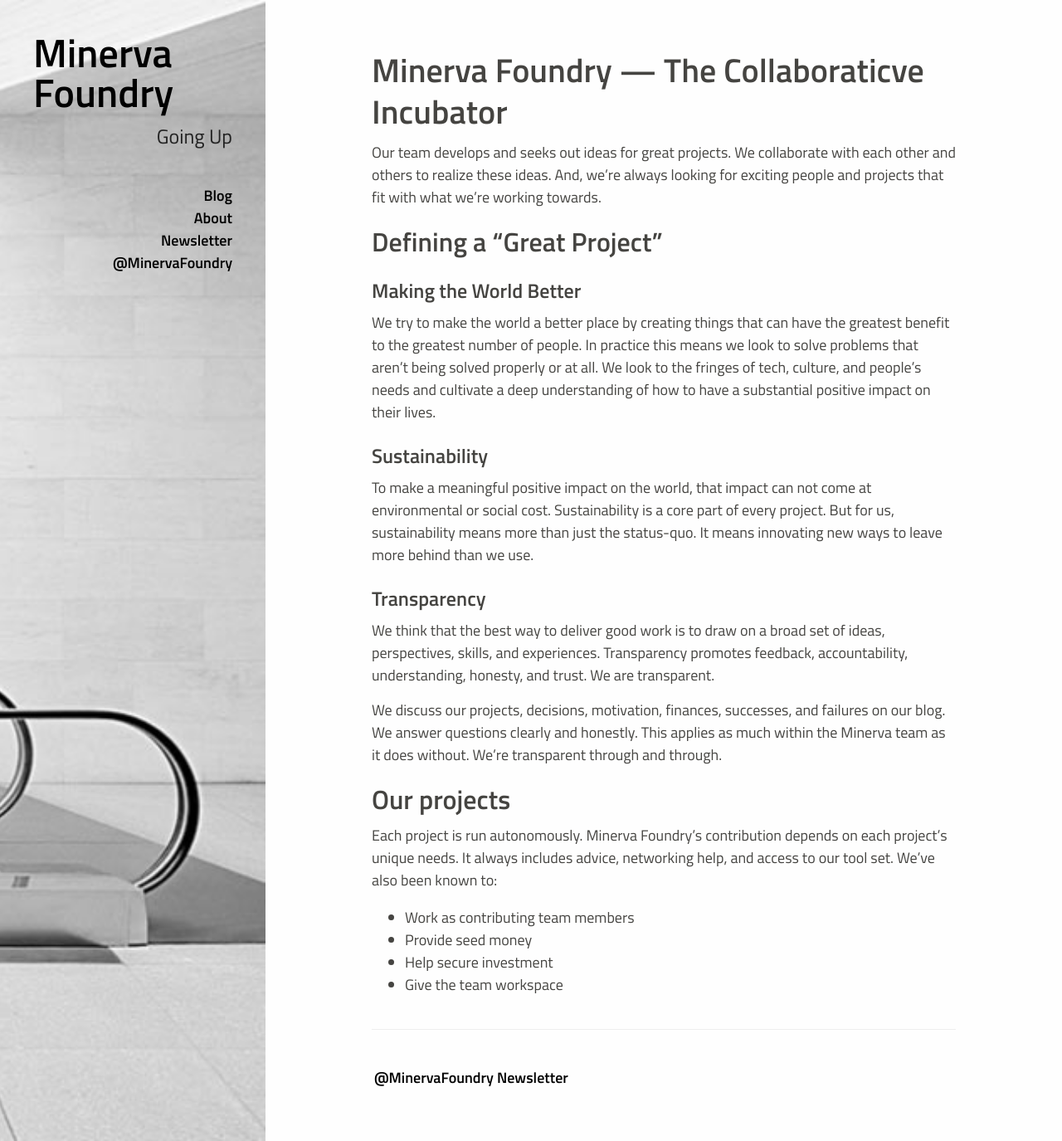
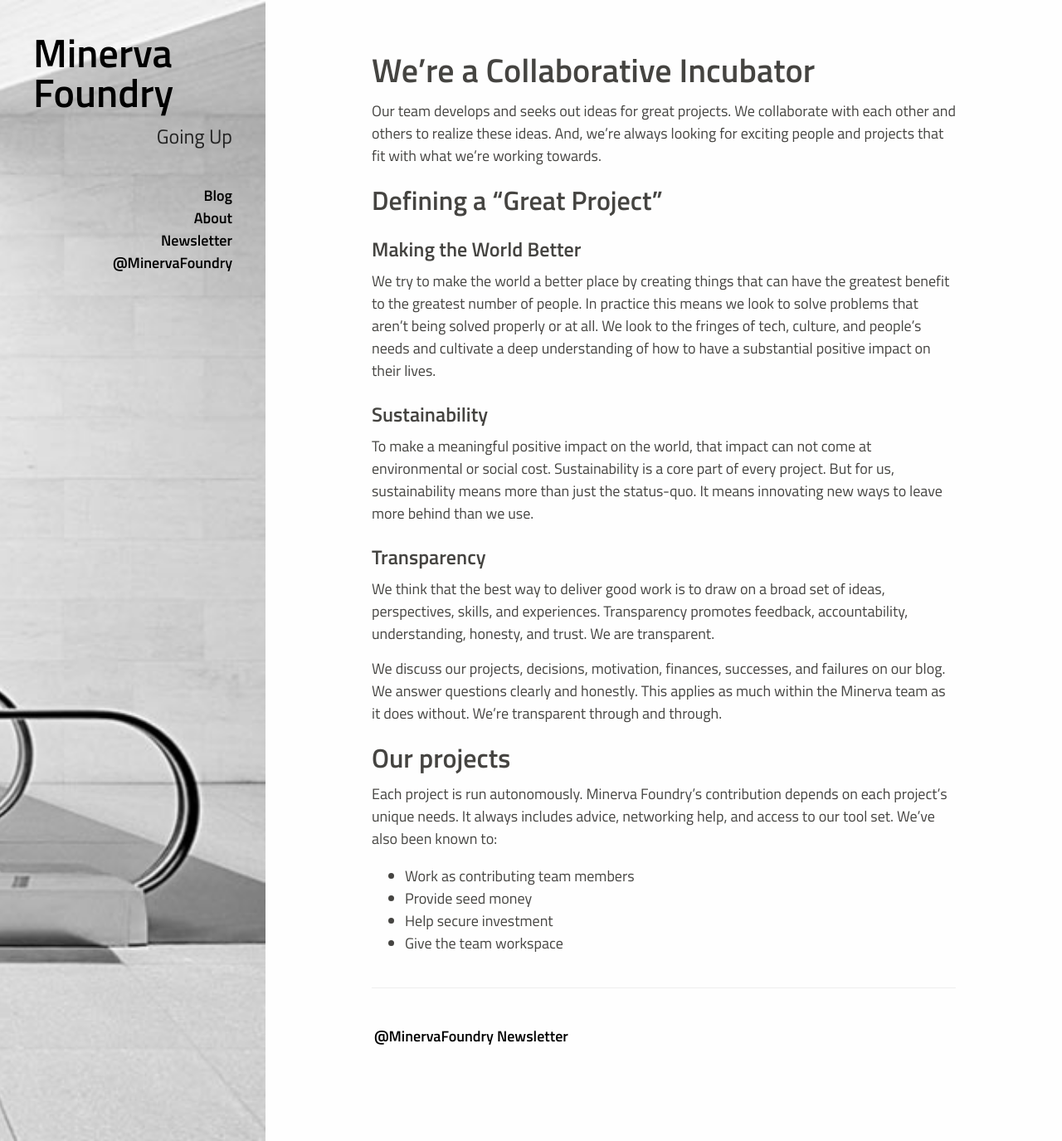
Before and after one commit to minervafoundry/minervafoundry.github.io, a Jekyll site: the page built from about/index.md, in a window 1280 px wide and 1375 px high. Shown: the whole window at 83% size. Built offline with Jekyll 4.4.1, drawn with Linux system fonts in a browser that asks for light colours; Markdown is read by kramdown in place of the engine named in the settings.

Commit message:
about page heading tweak

```diff
--- a/about/index.md
+++ b/about/index.md
@@ -3,7 +3,7 @@ layout: default
 title: Minerva Foundry - The Collaboraticve Incubator
 ---
 
-# Minerva Foundry — The Collaboraticve Incubator
+# We're a Collaborative Incubator
 
 Our team develops and seeks out ideas for great projects. We collaborate with each other and others to realize these ideas. And, we’re always looking for exciting people and projects that fit with what we’re working towards.
 
```
